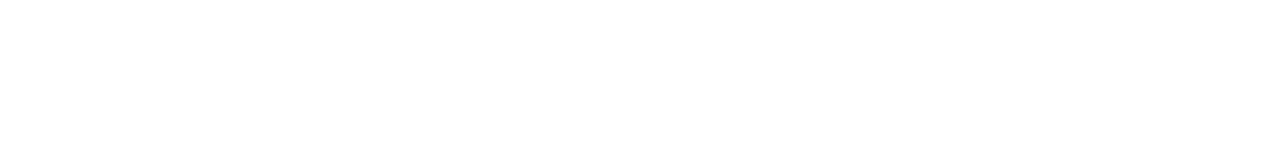
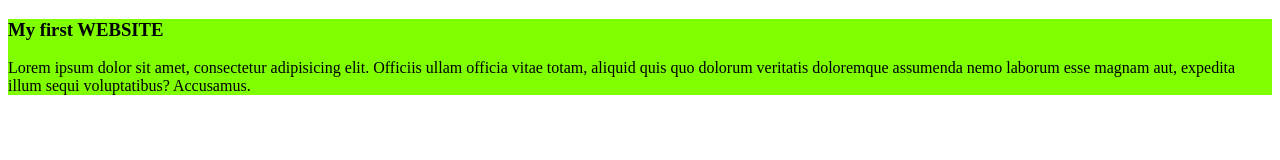
Before and after one commit to al-azadi/my-second, a plain HTML site: page Index.html in a window 1280 px wide. Drawn offline with Linux system fonts and the light colour scheme.

Commit message:
added the first web

```diff
--- a/Index.html
+++ b/Index.html
@@ -4,8 +4,15 @@
     <meta charset="UTF-8">
     <meta name="viewport" content="width=device-width, initial-scale=1.0">
     <title>My discretion</title>
+    <link rel="stylesheet" href="Styles/Web.css">
 </head>
 <body>
-
+    <div>
+        <h3>My first WEBSITE</h3>
+        <p>Lorem ipsum dolor sit amet, consectetur adipisicing elit.
+             Officiis ullam officia vitae totam, aliquid quis quo dolorum veritatis
+             doloremque assumenda nemo laborum esse magnam aut, expedita illum sequi voluptatibus?
+             Accusamus.</p>
+    </div>
 </body>
 </html>
--- /dev/null
+++ b/Styles/Web.css
@@ -0,0 +1,3 @@
+div{
+    background-color: chartreuse;
+}
```
